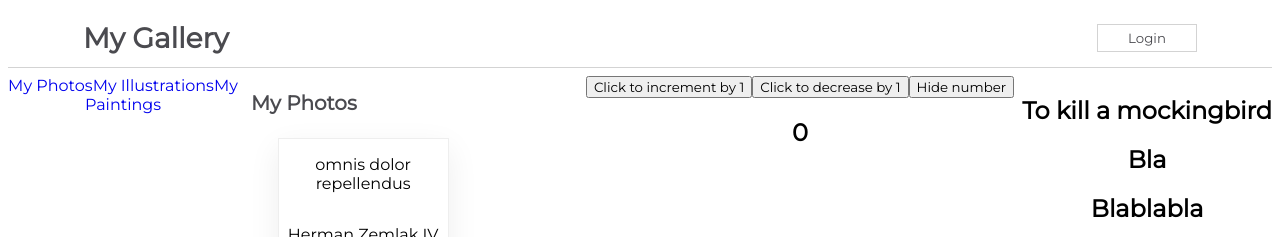
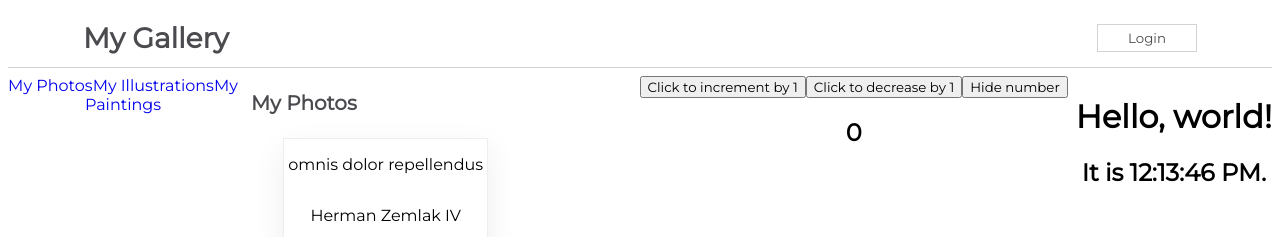
Before and after one commit to JacquesIversen/NotworkingPorts, a React (Create React App) app in the folder my-app/: page / in a window 1280 px wide. Shown: the top 237 px of the page. Built offline with nearby package versions, Linux system fonts and the light colour scheme.

Commit message:
Lifecycle

```diff
--- a/my-app/src/App.js
+++ b/my-app/src/App.js
@@ -1,4 +1,5 @@
 import css from './App.module.css';
+import Clock from './components/Clock';
 import Content from './components/Contens';
 import NavBarForm from './components/NavBarForm';
 import RenderingLists from './components/RenderingLists';
@@ -12,6 +13,7 @@
       <Sidebar />
       <Apps />
       <NavBarForm />
+      <Clock />
       <RenderingLists />
       <Content />
     </div>
--- /dev/null
+++ b/my-app/src/components/Clock.js
@@ -0,0 +1,36 @@
+import React from 'react'
+
+class Clock extends React.Component {
+  constructor(props) {
+    super(props);
+    this.state = {date: new Date()};
+    console.log('constructor')
+  }
+  componentDidMount() {
+    this.timerID = setInterval(() => this.tick(), 1000);
+    console.log('componentDidMount')
+  }
+  componentDidUpdate() {
+    // console.log('componentDidUpdate')
+  }
+  componentWillUnmount() {
+    clearInterval(this.timerID);
+    console.log('componentWillUnmount')
+  }
+  tick() {
+    this.setState({
+      date: new Date()
+    });
+    // console.log('tick!')
+  }
+  render() {
+    console.log('render')
+    return (
+      <div>
+        <h1>Hello, world!</h1>
+        <h2>It is {this.state.date.toLocaleTimeString()}.</h2>
+      </div>
+    );
+  }
+}
+export default Clock
```
